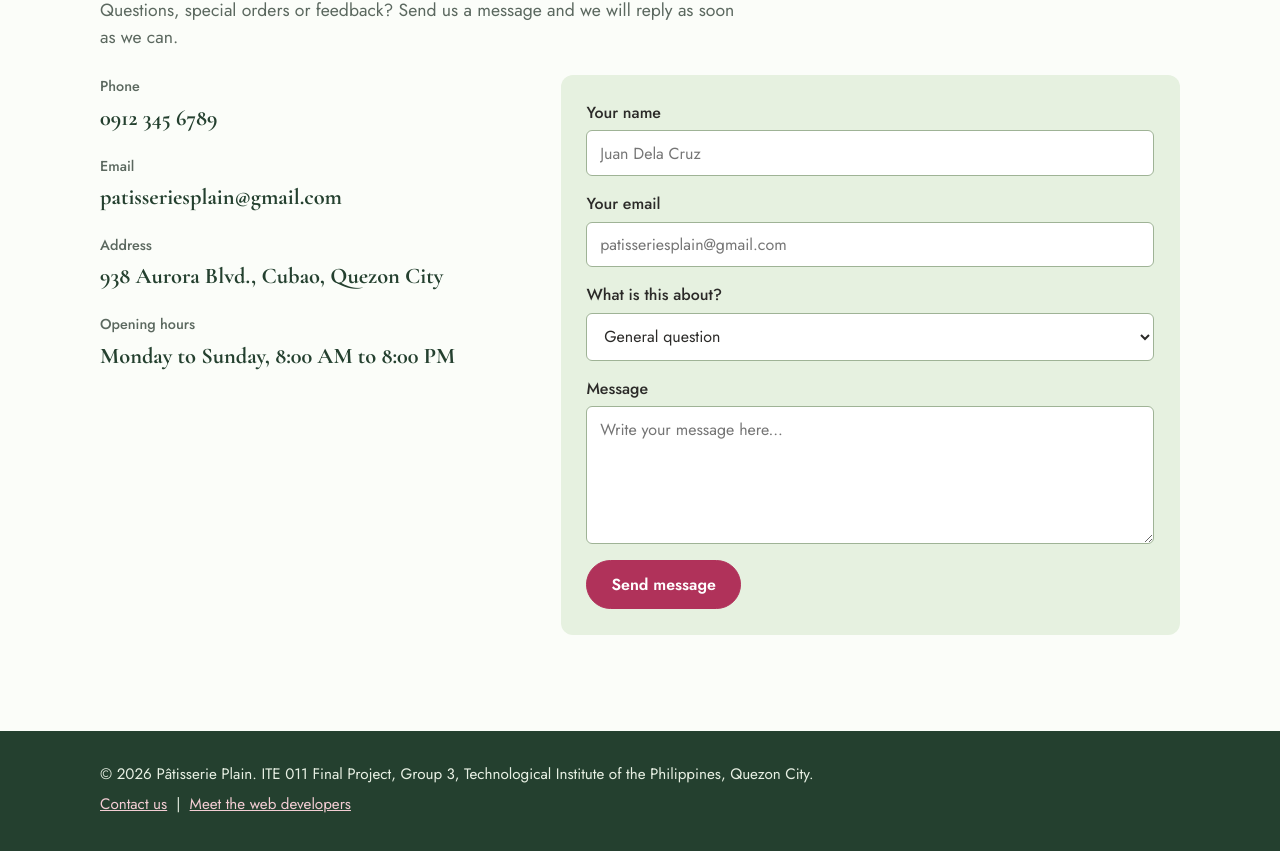
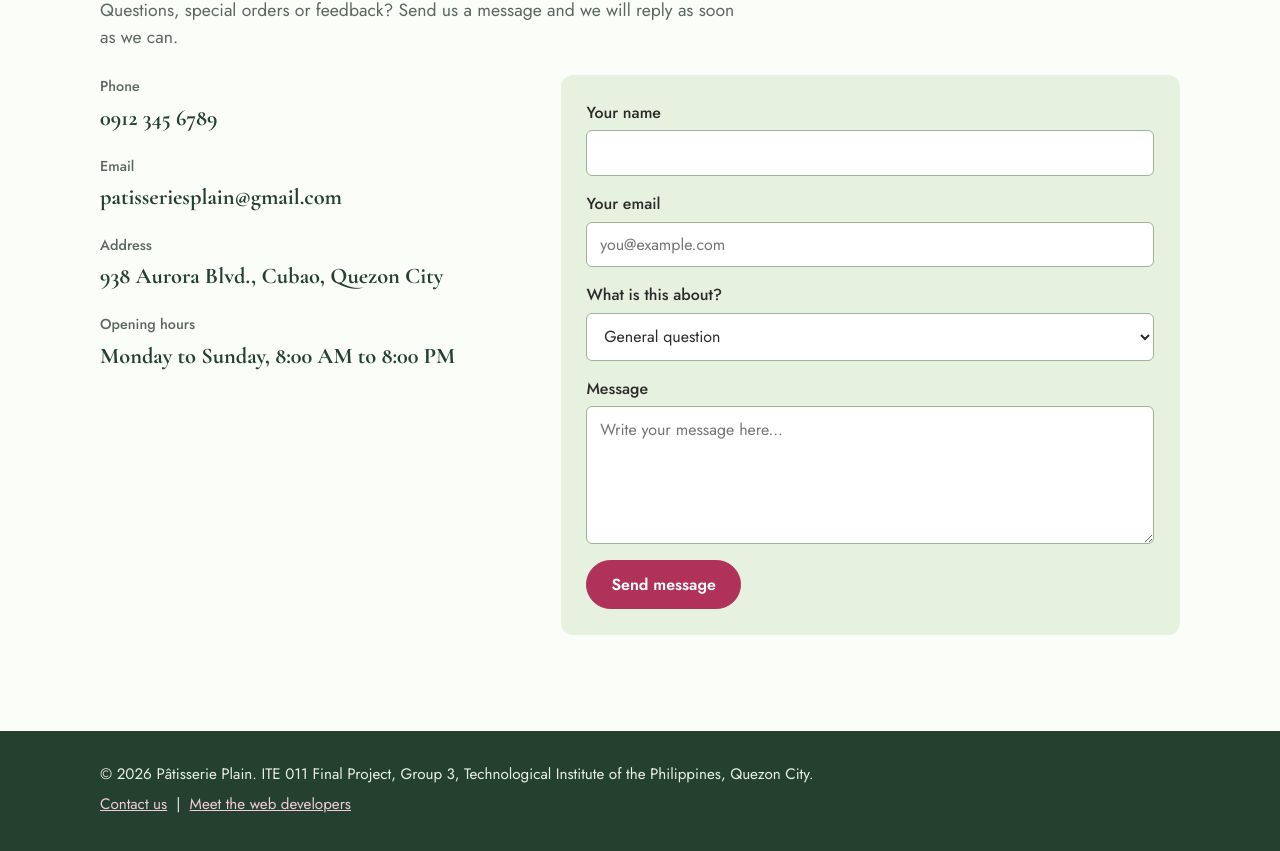
Before and after one commit to SimonLapuz/patisserie-plain, a plain HTML site: page index.html in a window 1280 px wide. Shown: the part 6375-7226 px from the top of the page. Drawn offline with nearby package versions, Linux system fonts and the light colour scheme.

Commit message:
Contact form

```diff
--- a/index.html
+++ b/index.html
@@ -1678,10 +1678,10 @@
     -->
     <form class="contact-form" action="mailto:patisseriesplain@gmail.com" method="post" enctype="text/plain">
       <label class="field">Your name
-        <input type="text" name="name" placeholder="Juan Dela Cruz" required autocomplete="name">
+        <input type="text" name="name" required autocomplete="name">
       </label>
       <label class="field">Your email
-        <input type="email" name="email" placeholder="patisseriesplain@gmail.com" required autocomplete="email">
+        <input type="email" name="email" placeholder="you@example.com" required autocomplete="email">
       </label>
       <label class="field">What is this about?
         <select name="topic">
```
